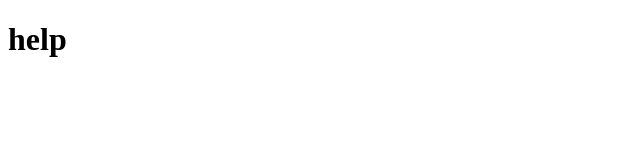
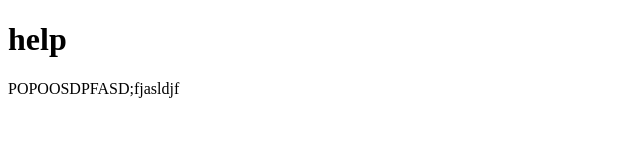
Before and after one commit to melldenise/melldenise.github.io, a plain HTML site: page index.html in a window 1280 px wide. Shown: the whole page, without its empty margins (0-640 px from the left). Drawn offline with Linux system fonts and the light colour scheme.

Commit message:
commit changes.

```diff
--- a/index.html
+++ b/index.html
@@ -5,5 +5,6 @@
   </head>
   <body>
     <h1>help</h1>
+    <p>POPOOSDPFASD;fjasldjf</p>
   </body>
 </html>
```
